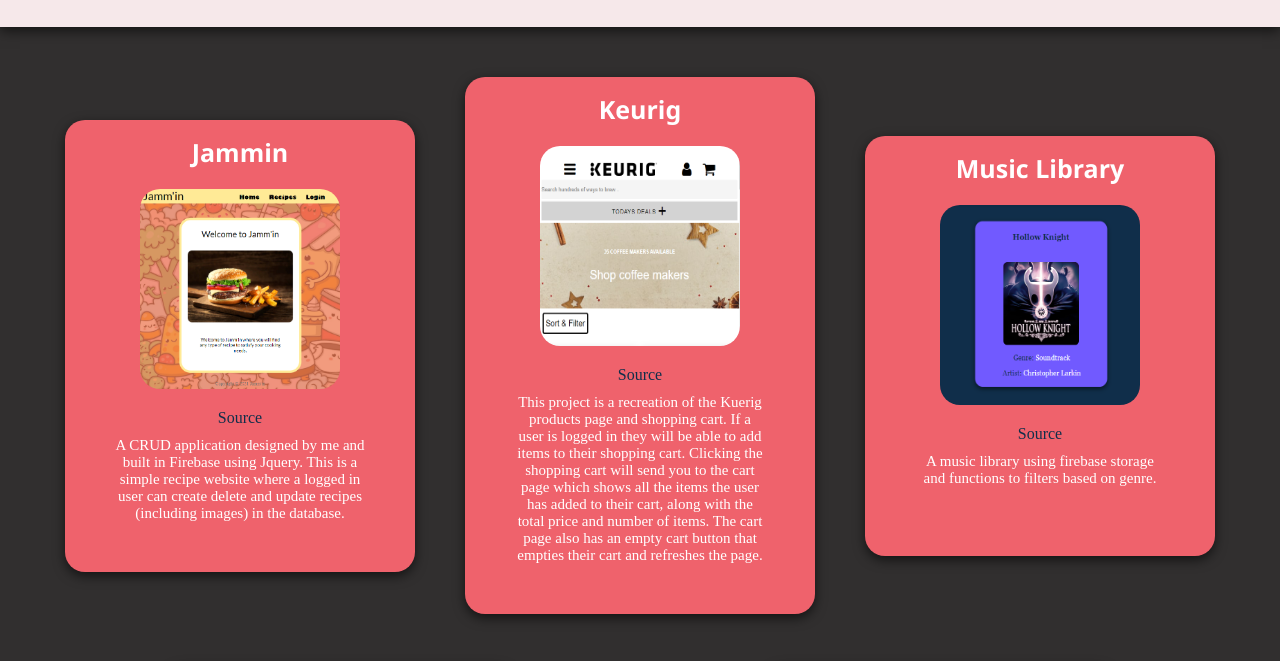
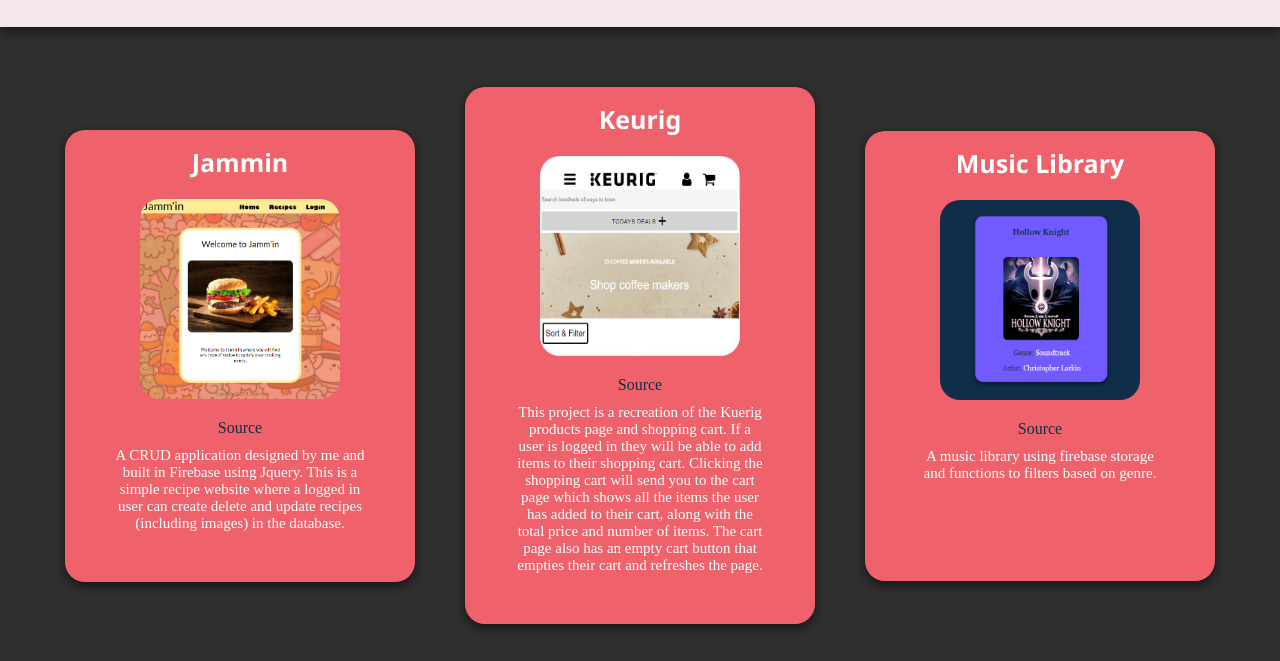
Before and after one commit to Justin-Rice/Justin-Rice.github.io, a plain HTML site: page index.html in a window 1280 px wide. Shown: the part 73-734 px from the top of the page. Drawn offline with Linux system fonts and the light colour scheme.

Commit message:
styling fix

```diff
--- a/index.html
+++ b/index.html
@@ -3,7 +3,7 @@
   <head>
     <meta charset="utf-8" />
     <meta name="viewport" content="width=device-width, initial-scale=1" />
-    <title>homework-five</title>
+    <title>Portfolio</title>
     <link rel="stylesheet" href="css/styles.css" />
     <link
       rel="stylesheet"
--- a/scss/projects.scss
+++ b/scss/projects.scss
@@ -13,12 +13,13 @@
     .project{
         box-shadow: rgba(0, 0, 0, 0.6) 0px 4px 12px;
         width: 350px;
-        min-height: 420px;
+        min-height: 450px;
         background-color: #EF626C;
         padding-top: 15px;
         margin: 0 auto;
+
         text-align: center;
-        margin-top: 50px;
+        margin-top: 60px;
 
         border-radius: 20px;
         padding-bottom: 50px;
```
Also changed, not shown: css/styles.css.
